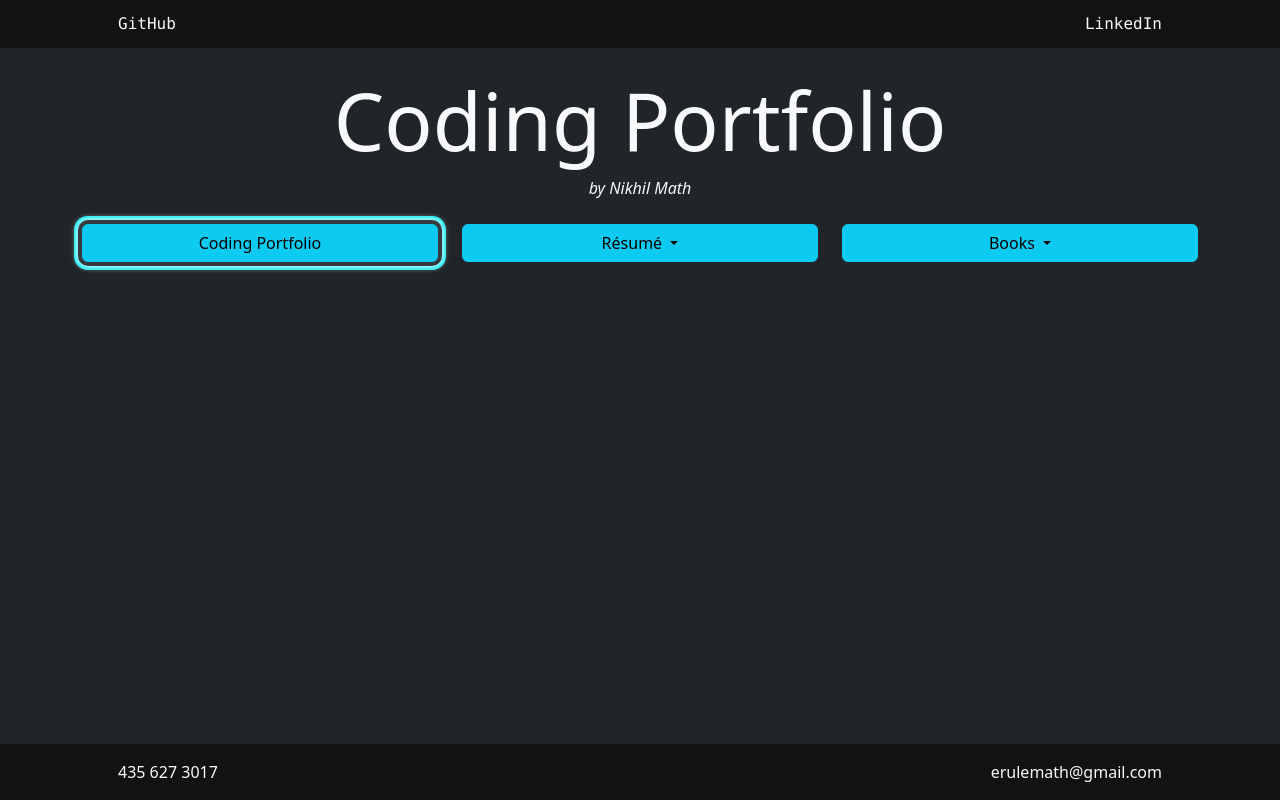
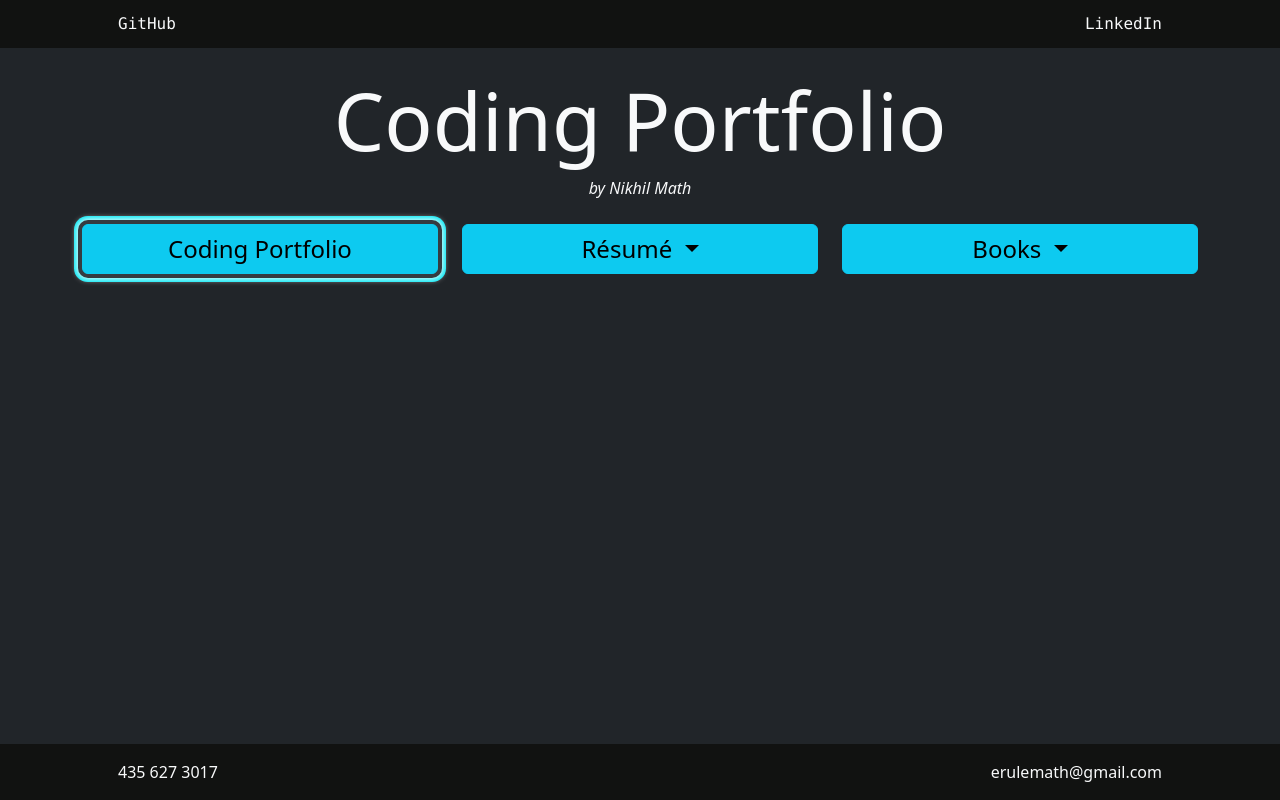
Before and after one commit to NikhilMath/NikhilMath.com, a plain HTML site: page index.html in a window 1280 px wide. Drawn offline with nearby package versions, Linux system fonts and the light colour scheme.

Commit message:
Made code more effcient

```diff
--- /dev/null
+++ b/css/coding-portfolio.css
@@ -0,0 +1 @@
+/* -------------------------- Coding Portfolio CSS -------------------------- */
--- a/css/global-styles.css
+++ b/css/global-styles.css
@@ -1,18 +1,26 @@
-/* ---------------------- Global CSS for NikhilMath.com --------------------- */
-#button:hover {
-  color: #050801;
-  box-shadow: 0 0 5px #03e9f4, 0 0 25px #03e9f4, 0 0 50px #03e9f4,
-    0 0 200px #03e9f4;
+/* ------------------------------- Global CSS ------------------------------- */
+/* Global Variables */
+:root {
+  --neon-blue: hsl(183, 98%, 48%);
+  --bootstrap-dark: hsl(210, 10%, 23%);
 }
-#button:hover {
-  background: #03e9f4;
-  color: #050801;
-  box-shadow: 0 0 5px #03e9f4, 0 0 25px #03e9f4, 0 0 50px #03e9f4,
-    0 0 200px #03e9f4;
+/* Makes the buttons that are in the Nav bar have the right font-size */
+nav button {
+  font-size: 1.5rem !important;
+  /* when were done with the boostrap 5 btn class, and make our own, we will get rid of this important tag */
 }
-
-.current-page {
-  box-shadow: 0px 0px 0px 4px rgb(52 58 64),
-  0px 0px 6px 5px rgb(254 254 254),
-  0px 0px 0px 8px #03e9f4;
+/* Makes the buttons go neon when hovered over */
+nav button:hover {
+  background: var(--neon-blue);
+  color: black;
+  box-shadow: 0 0 5px var(--neon-blue),
+  0 0 25px var(--neon-blue),
+  0 0 50px var(--neon-blue),
+  0 0 200px var(--neon-blue);
 }
+/* Makes the nav buttons have a ring around the current page you are on */
+button.current-page {
+  box-shadow: 0px 0px 0px 4px var(--bootstrap-dark),
+  0px 0px 6px 5px white,
+  0px 0px 0px 8px var(--neon-blue);
+}
```
